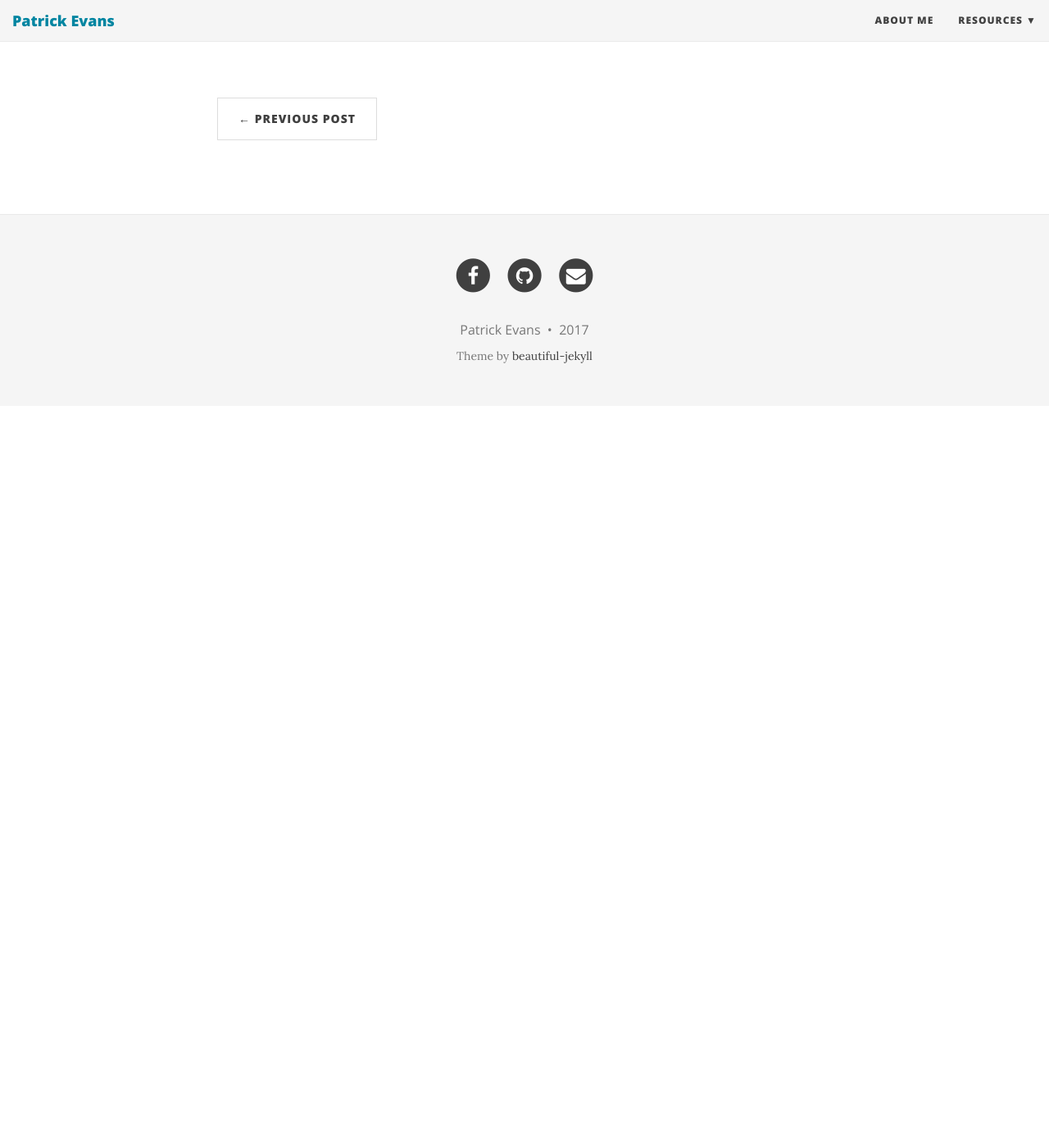
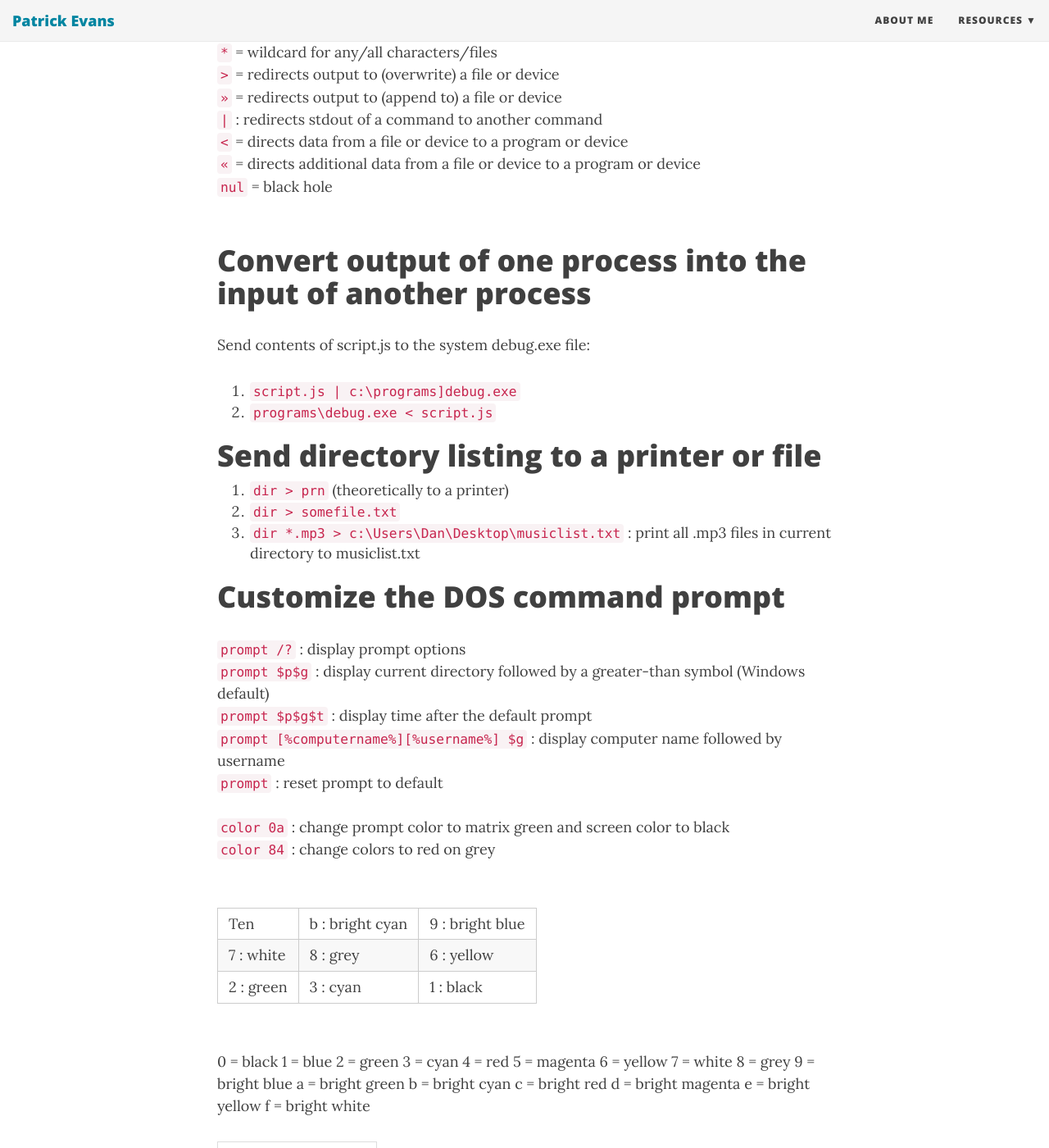
Before and after one commit to patevs/old_blog, a Jekyll site: the page built from _posts/2017-12-02-command-line.md, in a window 1280 px wide and 1400 px high, scrolled down 2609 px. Shown: the whole window at 82% size. Built offline with Jekyll 4.4.1, drawn with Linux system fonts in a browser that asks for light colours; nearby versions of some CDN libraries; before the commit the page ends 3104 px from its top, so only the background shows below that; some of the changed text lies outside the part shown.

Commit message:
check format_1 on cmd and hello-world _post

````diff
--- a/_posts/2017-12-02-command-line.md
+++ b/_posts/2017-12-02-command-line.md
@@ -64,6 +64,11 @@ __Ex:__ (D:\games\galaga.exe C:\programs[\awesome.exe]), [ ] = optional<br>
 `type file` : display the contents of the file ‘file’ (displays file contents in console)
 `type file |more` : display the contents one line at a time
 <br>
+# Advanced Command Prompt Commands
+`ipconfig [/all]` : display network adapter information (advanced)<br>
+`netstat –n` : display local address and addresses you are connected to (advanced)<br>
+`netstat –nb` : above with name of foreign addresses (advanced) (this shows your private IP, if you are behind a router or proxy, then your public IP address will be different)<br>
+`ping google.com` : how long it takes for your computer to talk to google.com<br>
 <br>
 # Miscellaneous
 Acceptable characters: ```A-Z a-z 0-9 $ # & @ ! ( ) – { } ‘ ` _ ~```<br>
@@ -78,5 +83,46 @@ Unacceptable characters: ```| < > \ ^ + = ? / [ ] ” ; , * : %```<br>
 `«` = directs additional data from a file or device to a program or device<br>
 `nul` = black hole<br>
 <br>
+# Convert output of one process into the input of another process
+Send contents of script.js to the system debug.exe file:<br>
+1. `script.js | c:\programs]debug.exe`
+2. `programs\debug.exe < script.js`<br>
+
+# Send directory listing to a printer or file
+1. `dir > prn` (theoretically to a printer)
+2. `dir > somefile.txt`
+3. `dir *.mp3 > c:\Users\Dan\Desktop\musiclist.txt` : print all .mp3 files in current directory to musiclist.txt
+
+# Customize the DOS command prompt
+`prompt /?` : display prompt options<br>
+`prompt $p$g` : display current directory followed by a greater-than symbol (Windows default)<br>
+`prompt $p$g$t` : display time after the default prompt<br>
+`prompt [%computername%][%username%] $g` : display computer name followed by username<br>
+`prompt` : reset prompt to default<br>
+<br>
+`color 0a` : change prompt color to matrix green and screen color to black<br>
+`color 84` : change colors to red on grey<br>
+<br>
+
+| Ten | b : bright cyan | 9 : bright blue |
+| 7 : white | 8 : grey | 6 : yellow |
+| 2 : green | 3 : cyan | 1 : black |
 
 <br>
+0 = black
+1 = blue
+2 = green
+3 = cyan
+4 = red
+5 = magenta
+6 = yellow
+7 = white
+8 = grey
+9 = bright blue
+a = bright green
+b = bright cyan
+c = bright red
+d = bright magenta
+e = bright yellow
+f = bright white
+<br>
````
Also changed, not shown: _posts/2016-06-21-hello-world.md (+1 -4 lines).
